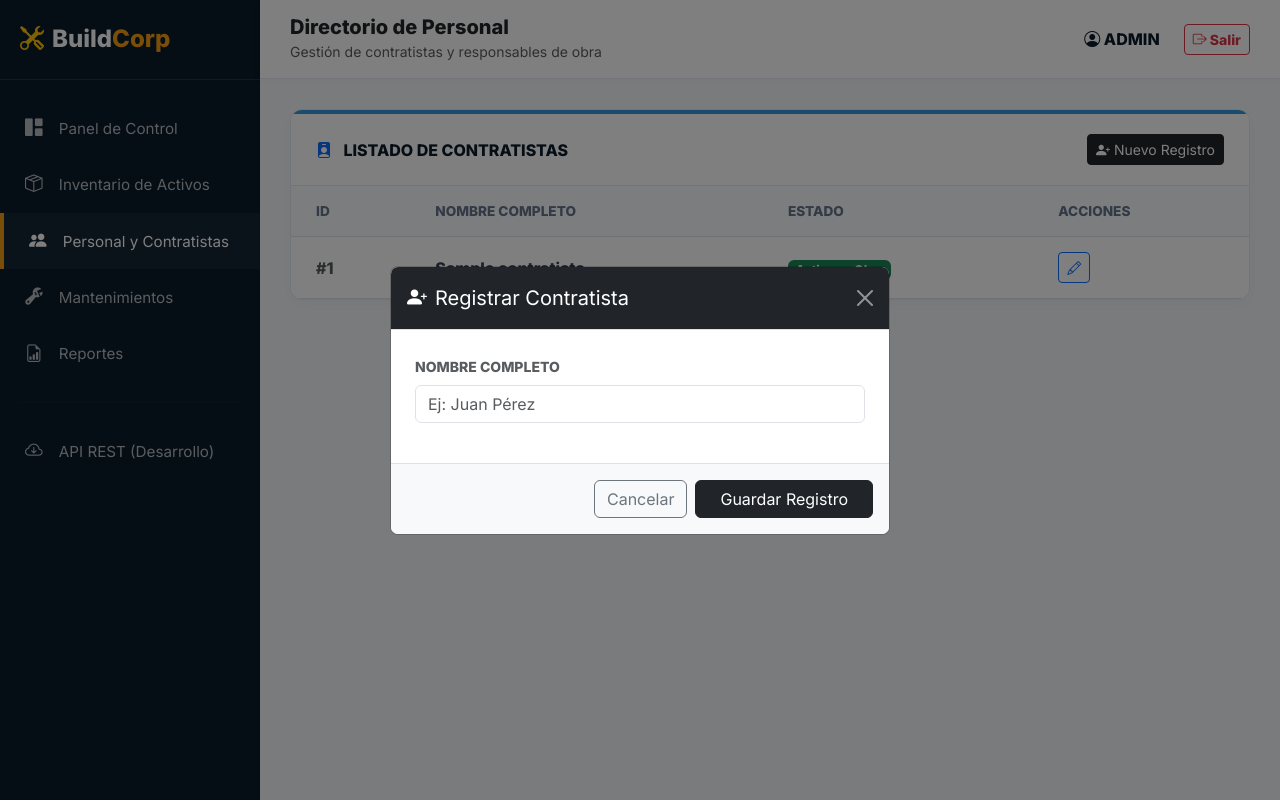
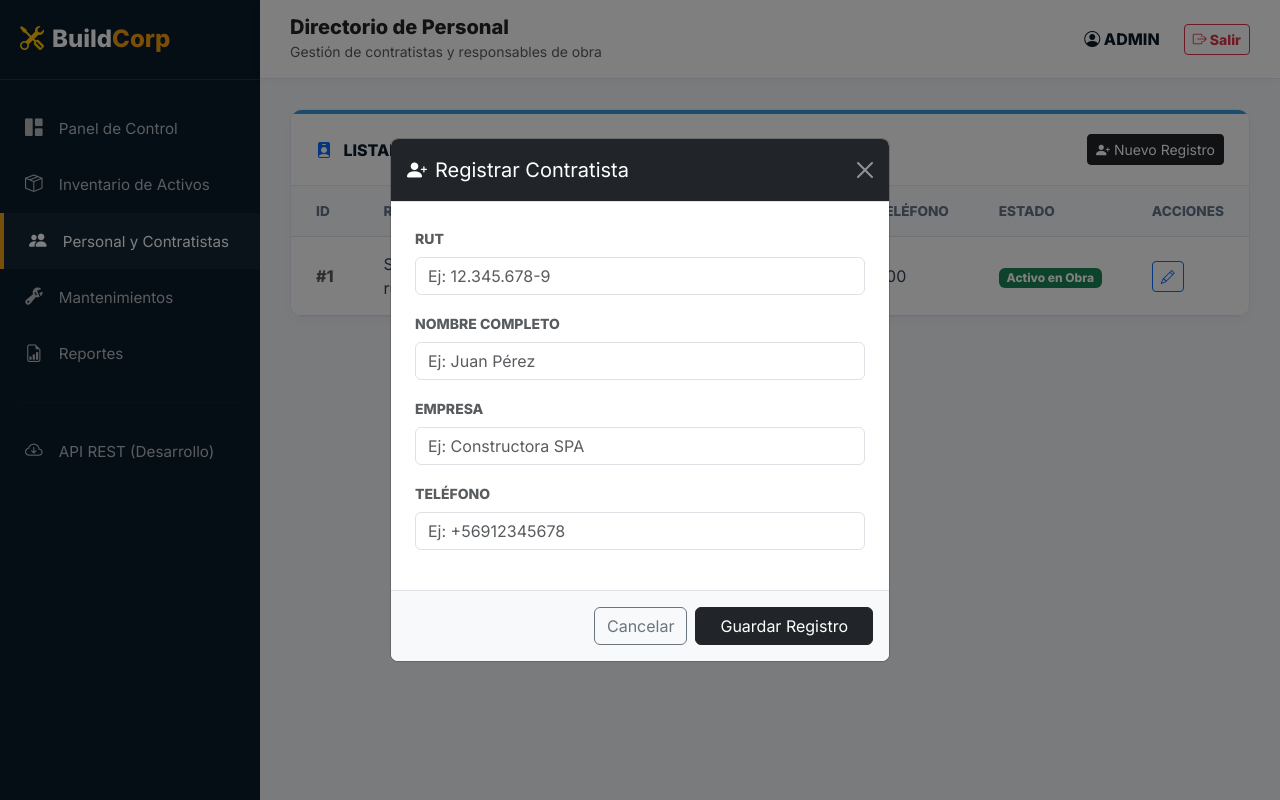
Before and after one commit to Alan-20-plc/Back-end-Eva3, a Django app: template gestion_activos/templates/gestion_activos/personal.html in a window 1280 px wide, after a click on "Nuevo Registro". Run offline with Django 5.2, Linux system fonts and the light colour scheme; the template is opened without the code that fills it: most values are stand-ins (such as "Sample title", 1, 10 or a date in 2020).

Commit message:
Correcciones finales en vistas y templates

```diff
--- a/gestion_activos/templates/gestion_activos/inventario.html
+++ b/gestion_activos/templates/gestion_activos/inventario.html
@@ -144,6 +144,10 @@
                         <input type="text" name="nombre" class="form-control" placeholder="Ej: Taladro Percutor Inalámbrico" required>
                     </div>
                 </div>
+                <div class="mb-3">
+    <label class="form-label fw-bold text-muted small">CÓDIGO DE INVENTARIO</label>
+    <input type="text" name="codigo_inventario" class="form-control" placeholder="Ej: HER-005" required>
+</div>
                 <div class="modal-footer bg-light">
                     <button type="button" class="btn btn-outline-secondary" data-bs-dismiss="modal">Cancelar</button>
                     <button type="submit" class="btn btn-dark px-4">Guardar Activo</button>
--- a/gestion_activos/templates/gestion_activos/personal.html
+++ b/gestion_activos/templates/gestion_activos/personal.html
@@ -66,15 +66,18 @@
                 <div class="main-card-header">
                     <span><i class="bi bi-person-badge-fill me-2 text-primary"></i> LISTADO DE CONTRATISTAS</span>
                     <button type="button" class="btn btn-sm btn-dark" data-bs-toggle="modal" data-bs-target="#modalPersonal">
-    <i class="bi bi-person-plus-fill"></i> Nuevo Registro
-</button>
+                        <i class="bi bi-person-plus-fill"></i> Nuevo Registro
+                    </button>
                 </div>
                 <div class="table-responsive">
                     <table class="table table-custom table-hover mb-0">
                         <thead>
                             <tr>
                                 <th>ID</th>
+                                <th>RUT</th>
                                 <th>Nombre Completo</th>
+                                <th>Empresa</th>
+                                <th>Teléfono</th>
                                 <th>Estado</th>
                                 <th>Acciones</th>
                             </tr>
@@ -83,15 +86,24 @@
                             {% for contratista in contratistas %}
                             <tr>
                                 <td class="fw-bold text-muted">#{{ contratista.id }}</td>
-                                <td class="fw-bold">{{ contratista.nombre }}</td>
-                                <td><span class="badge bg-success">Activo en Obra</span></td>
+                                <td>{{ contratista.rut }}</td>
+                                <td class="fw-bold">{{ contratista.nombre_completo }}</td>
+                                <td>{{ contratista.empresa }}</td>
+                                <td>{{ contratista.telefono }}</td>
+                                <td>
+                                    {% if contratista.bloqueado_por_morosidad %}
+                                        <span class="badge bg-danger">Bloqueado (Moroso)</span>
+                                    {% else %}
+                                        <span class="badge bg-success">Activo en Obra</span>
+                                    {% endif %}
+                                </td>
                                 <td>
                                     <button class="btn btn-sm btn-outline-primary"><i class="bi bi-pencil"></i></button>
                                 </td>
                             </tr>
                             {% empty %}
                             <tr>
-                                <td colspan="4" class="text-center py-5 text-muted">
+                                <td colspan="7" class="text-center py-5 text-muted">
                                     <i class="bi bi-people fs-1 d-block mb-3 text-secondary"></i>
                                     <h5>Sin personal registrado</h5>
                                     <p class="mb-0">Aún no has agregado contratistas a la base de datos.</p>
@@ -105,6 +117,7 @@
         </div>
     </div>
 </div>
+
 <!-- MODAL NUEVO CONTRATISTA -->
 <div class="modal fade" id="modalPersonal" tabindex="-1" aria-hidden="true">
     <div class="modal-dialog modal-dialog-centered">
@@ -117,8 +130,20 @@
                 {% csrf_token %}
                 <div class="modal-body p-4">
                     <div class="mb-3">
+                        <label class="form-label fw-bold text-muted small">RUT</label>
+                        <input type="text" name="rut" class="form-control" placeholder="Ej: 12.345.678-9" required>
+                    </div>
+                    <div class="mb-3">
                         <label class="form-label fw-bold text-muted small">NOMBRE COMPLETO</label>
-                        <input type="text" name="nombre" class="form-control" placeholder="Ej: Juan Pérez" required>
+                        <input type="text" name="nombre_completo" class="form-control" placeholder="Ej: Juan Pérez" required>
+                    </div>
+                    <div class="mb-3">
+                        <label class="form-label fw-bold text-muted small">EMPRESA</label>
+                        <input type="text" name="empresa" class="form-control" placeholder="Ej: Constructora SPA" required>
+                    </div>
+                    <div class="mb-3">
+                        <label class="form-label fw-bold text-muted small">TELÉFONO</label>
+                        <input type="text" name="telefono" class="form-control" placeholder="Ej: +56912345678" required>
                     </div>
                 </div>
                 <div class="modal-footer bg-light">
```
Also changed, not shown: gestion_activos/views.py (+45 -24 lines), db.sqlite3.
